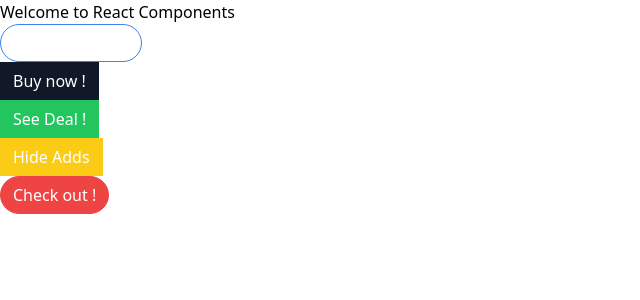
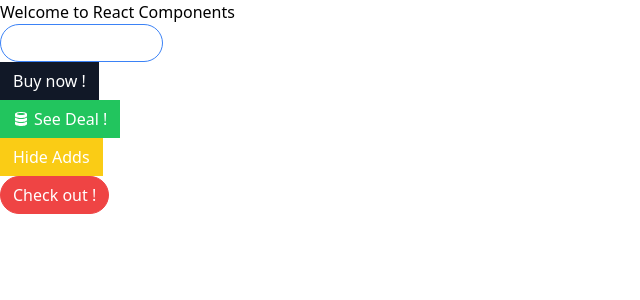
Before and after one commit to Mihndim2020/react-components, a React (Create React App) app: page / in a window 1280 px wide. Shown: the top 300 px of the page, without its empty margins (0-640 px from the left). Built offline with nearby package versions, Linux system fonts and the light colour scheme.

Commit message:
Add icons

```diff
--- a/package.json
+++ b/package.json
@@ -10,6 +10,7 @@
     "prop-types": "^15.8.1",
     "react": "^18.2.0",
     "react-dom": "^18.2.0",
+    "react-icons": "^4.10.1",
     "react-scripts": "5.0.1",
     "web-vitals": "^2.1.4"
   },
--- a/src/App.js
+++ b/src/App.js
@@ -1,3 +1,4 @@
+import { GoBell, GoDatabase } from 'react-icons/go';
 import Button from "./Button";
 
 function App() {
@@ -5,13 +6,13 @@ function App() {
     <div className="App">
         <h1>Welcome to React Components</h1>
         <div>
-         <Button primary rounded outline>Click me please</Button>
+         <Button primary rounded outline> <GoBell /> Click me please</Button>
         </div>
         <div>
          <Button secondary>Buy now !</Button>
         </div>
         <div>
-         <Button success>See Deal !</Button>
+         <Button success> <GoDatabase />See Deal !</Button>
         </div>
         <div>
          <Button warning>Hide Adds </Button>
--- a/src/Button.js
+++ b/src/Button.js
@@ -11,7 +11,7 @@ function Button({
   outline,
   rounded
  }) {
-  const classes = className('px-3 py-1.5 border', {
+  const classes = className('flex items-center px-3 py-1.5 border', {
     'border-blue-500 bg-blue-500 text-white': primary,
     'border-gray-900 bg-gray-900 text-white': secondary,
     'border-green-500 bg-green-500 text-white': success,
--- a/src/index.css
+++ b/src/index.css
@@ -1,3 +1,7 @@
 @tailwind base;
 @tailwind components;
 @tailwind utilities;
+
+button > svg {
+  margin-right: 5px;
+}
```
Also changed, not shown: 1 other file (tests, documents, lock files or other folders).
